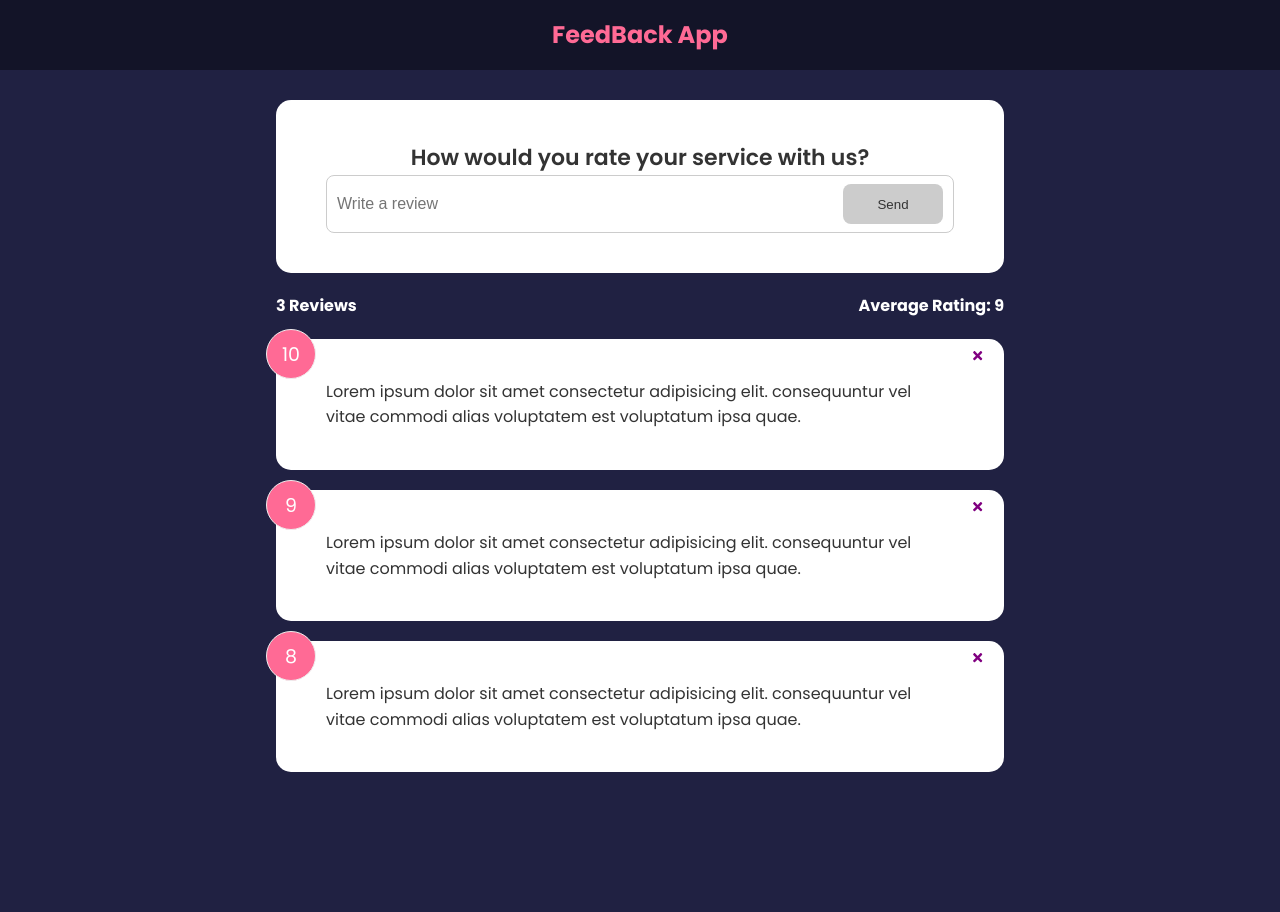
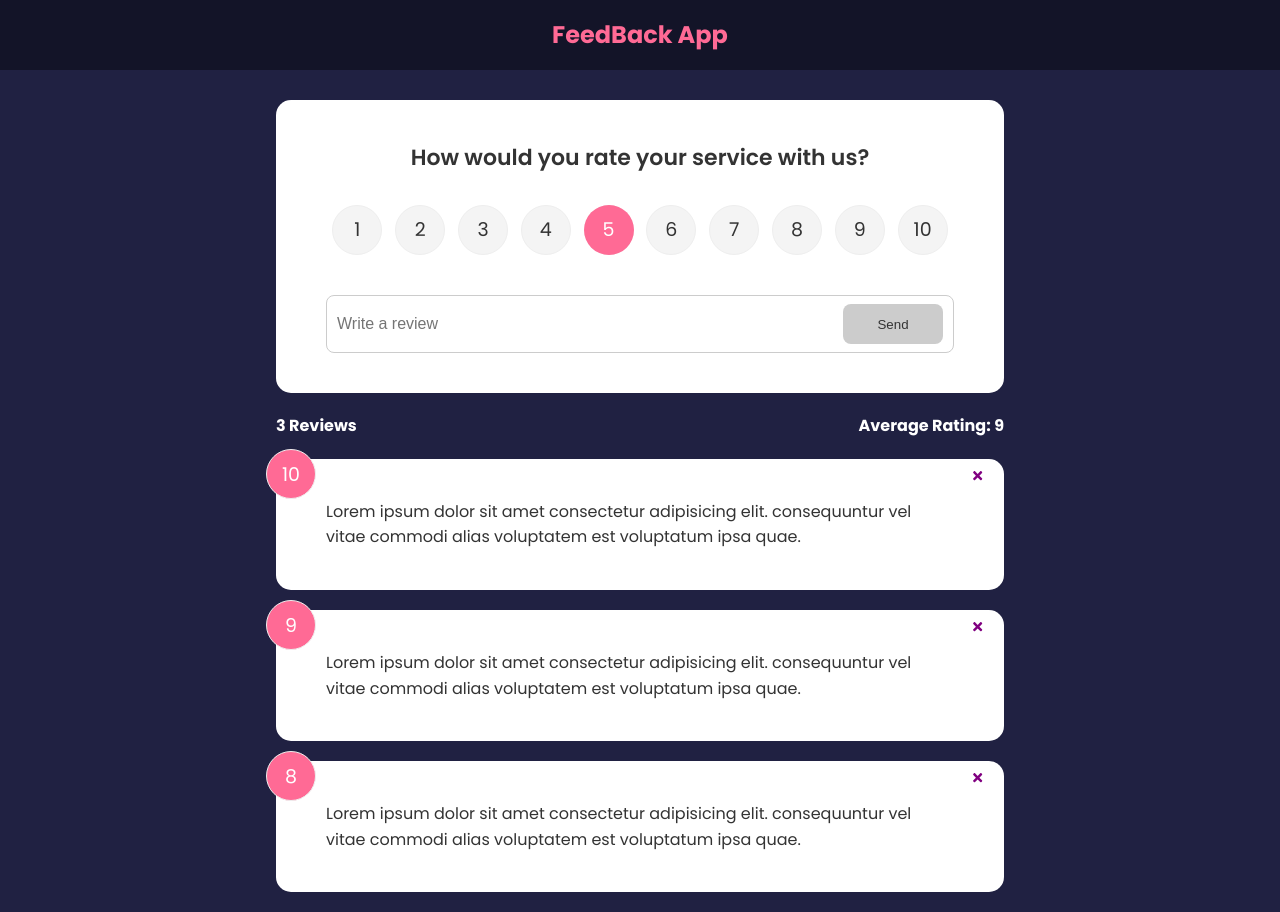
Before and after one commit to Awxsl/Feedback-App, a React (Create React App) app: page / in a window 1280 px wide. Before the commit the page ends 800 px from the top, so only its background shows below. Built offline with nearby package versions, Linux system fonts and the light colour scheme.

Commit message:
Built the rating component

```diff
--- a/package.json
+++ b/package.json
@@ -6,10 +6,13 @@
     "@testing-library/jest-dom": "^5.16.5",
     "@testing-library/react": "^13.4.0",
     "@testing-library/user-event": "^13.5.0",
+    "framer-motion": "^10.1.0",
     "react": "^18.2.0",
     "react-dom": "^18.2.0",
     "react-icons": "^4.8.0",
+    "react-router-dom": "^6.8.2",
     "react-scripts": "5.0.1",
+    "uuid": "^9.0.0",
     "web-vitals": "^2.1.4"
   },
   "scripts": {
--- a/src/App.js
+++ b/src/App.js
@@ -1,3 +1,4 @@
+import { v4 as uuidv4 } from 'uuid'
 import { useState } from 'react'
 import FeedbackData from './data/FeedbackData'
 import Header from './components/Header'
@@ -15,11 +16,16 @@
         }
     }
 
+    const addFeedback = (newFeedback) => {
+        newFeedback.id = uuidv4()
+        setFeedback([newFeedback, ...feedback])
+    }
+
     return (
         <>
             <Header />
             <div className='container'>
-                <FeedbackForm/>
+                <FeedbackForm handleAdd={addFeedback}/>
                 <FeedbackStats feedback={feedback}/>
                 <FeedbackList feedback={feedback} handleDelete={deleteFeedback}/>
             </div>
--- a/src/components/FeedbackForm.jsx
+++ b/src/components/FeedbackForm.jsx
@@ -1,37 +1,56 @@
 import { useState } from 'react'
 import React from 'react'
+import RatingSelect from './RatingSelect'
 import Card from './shared/Card'
 import Button from './shared/Button'
 
-function FeedbackForm() {
+function FeedbackForm({handleAdd}) {
 
     const [text, setText] = useState('')
+    const [rating, setRating] = useState(10)
     const [btnDisabled, setBtnDisabled] = useState(true)
     const [message, setMessage] = useState('')
 
 
-    const handleTextChange = (e) => {
-        setText(e.target.value)
-        if(text === '') {
+    const handleTextChange = ({ target: { value } }) => { // 👈  get the value
+        if (value === '') {
+          setBtnDisabled(true)
+          setMessage(null)
+
+        } else if (value.trim().length < 10) { // 👈 check for less than 10
+          setMessage('Text must be at least 10 characters')
+          setBtnDisabled(true)
+        } else {
+          setMessage(null)
+          setBtnDisabled(false)
+        }
+        setText(value)
+      }
+
+
+    const handleSubmit = (e) => {
+        e.preventDefault()
+        if(text.trim().length >= 10) {
+            const newFeedback = {
+                text,
+                rating
+            }
+
+            handleAdd(newFeedback)
+            setText('')
             setBtnDisabled(true)
-            setMessage(null)
-        } else if(message !== '' && text.trim().length <= 10) {
-            setBtnDisabled(true)
-            setMessage('Text must be at least 10 characters')
-        } else {
-            setBtnDisabled(false)
-            setMessage(null)
+            setRating(10)
+
         }
-
     }
 
   return (
     <Card>
-        <form>
+        <form onSubmit={handleSubmit}>
             <h2>How would you rate your service with us?</h2>
-            {/* TODO: Rating select component */}
+            <RatingSelect select={(rating) => setRating(rating)} />
             <div className="input-group">
-                <input onChange={handleTextChange} type="text" placeholder='Write a review'/>
+                <input onChange={handleTextChange} type="text" placeholder='Write a review' value={text}/>
                 <Button type='submit' isDiesabled={btnDisabled}>Send</Button>
             </div>
             {message && <div className='message'>{message}</div>}
--- a/src/components/FeedbackList.jsx
+++ b/src/components/FeedbackList.jsx
@@ -1,3 +1,4 @@
+import {motion, AnimatePresence} from 'framer-motion'
 import React from 'react'
 import PropTypes from 'prop-types'
 import FeedBackItem from './FeedbackItem'
@@ -6,13 +7,26 @@
   if (!feedback || feedback.length === 0) {
     return <p>No Feedback Yet!</p>
   }
-    return (
+
+  return (
     <div className='feedback-list'>
-        {feedback.map((item) => (
-            <FeedBackItem key={item.id} item={item} handleDelete={handleDelete} />
-        ))}
+        <AnimatePresence>
+          {feedback.map((item) => (
+              <motion.div key={item.id} initial={{scale: 0}} animate={{scale: 1}} whileHover={{scale: 1.05}} exit={{scale: 0}}>
+                <FeedBackItem key={item.id} item={item} handleDelete={handleDelete} />
+              </motion.div>
+          ))}
+        </AnimatePresence>
     </div>
   )
+
+  //   return (
+  //   <div className='feedback-list'>
+  //       {feedback.map((item) => (
+  //           <FeedBackItem key={item.id} item={item} handleDelete={handleDelete} />
+  //       ))}
+  //   </div>
+  // )
 }
 
 FeedbackList.propTypes = {
--- /dev/null
+++ b/src/components/RatingSelect.jsx
@@ -0,0 +1,31 @@
+import { useState } from "react"
+
+function RatingSelect({select}) {
+
+    const [selected, setSelected] = useState(5)
+
+    const handleChange = (e) => {
+        setSelected(+e.target.value)
+        select(+e.target.value)
+    }
+
+    return (
+        <ul className='rating'>
+          {Array.from({ length: 10 }, (_, i) => (
+            <li key={`rating-${i + 1}`}>
+              <input
+                type='radio'
+                id={`num${i + 1}`}
+                name='rating'
+                value={i + 1}
+                onChange={handleChange}
+                checked={selected === i + 1}
+              />
+              <label htmlFor={`num${i + 1}`}>{i + 1}</label>
+            </li>
+          ))}
+        </ul>
+      )
+}
+
+export default RatingSelect
```
Also changed, not shown: 1 other file (tests, documents, lock files or other folders).
